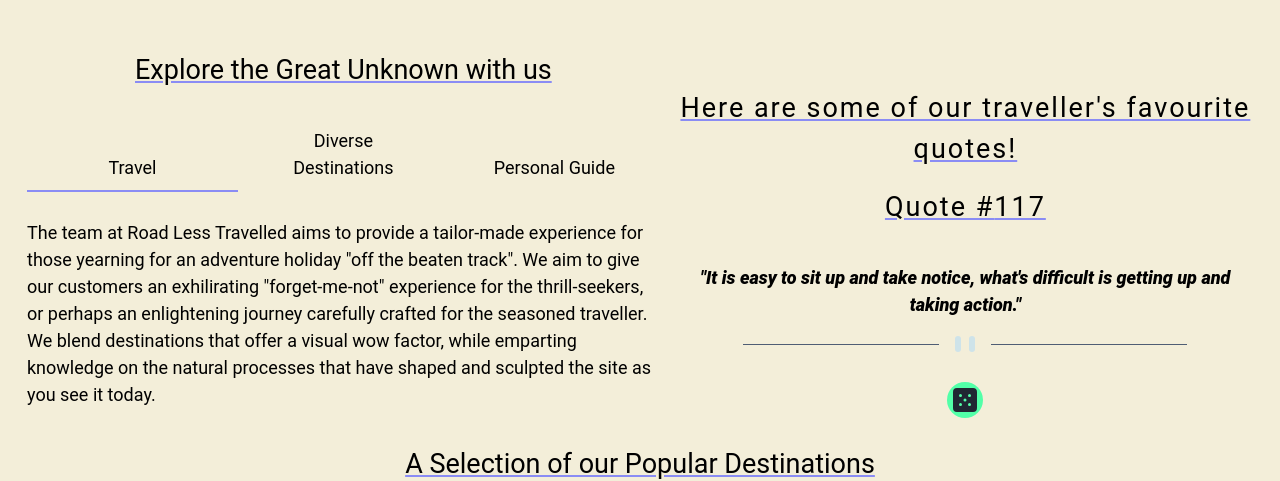
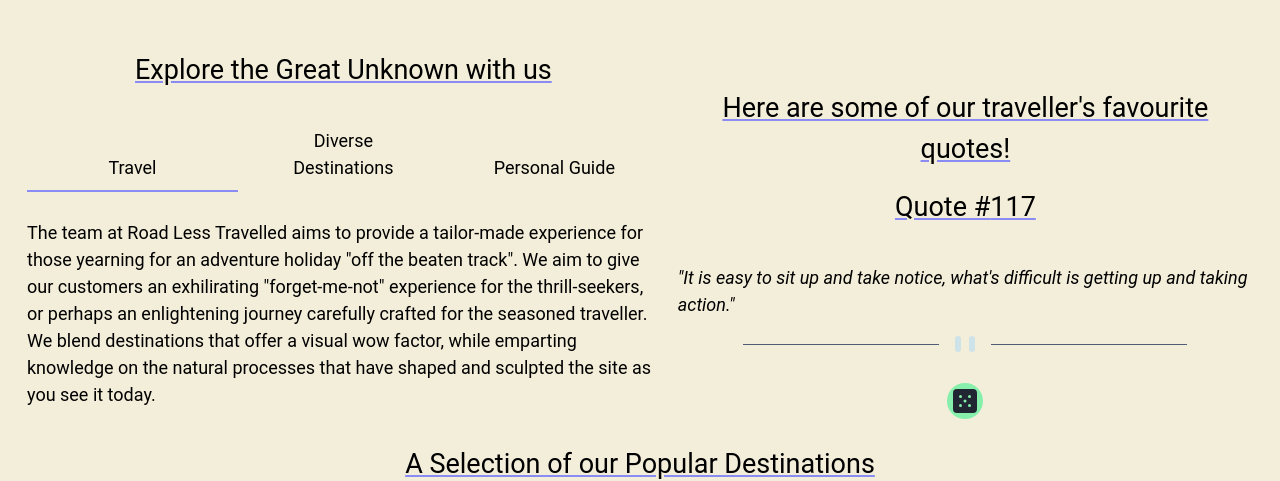
Before and after one commit to wkan17012021/Geo_Travel_Holidays, a React (Create React App) app in the folder rlt/: page / in a window 1280 px wide. Shown: the part 648-1129 px from the top of the page. Built offline with nearby package versions, Linux system fonts and the light colour scheme.

Commit message:
advice gen comp tailwind css mapping

```diff
--- a/rlt/src/advice_gen.css
+++ /dev/null
@@ -1,61 +0,0 @@
-.advice_container {
-    display: flex;
-    flex-direction: column;
-  justify-content: center;
-  align-items: center;
-}
-
-.advice-num-wrapper {
-    margin-top: 1rem;
-    margin-bottom: 1rem;
-    text-align: center;
-  }
-
-  .advice-num-wrapper {
-    color: #000;
-    font-size: 1rem;
-    letter-spacing: 2px;
-  }
-
-  .quote-wrapper {
-    color: #000;
-    font-weight: 800;
-    text-align: center;
-    margin-bottom: 1rem;
-    font-style: italic;
-  }
-
-  picture img {
-    padding-left: 1rem;
-    padding-right: 1rem;
-    max-width: 100%;
-    height: auto;
-  }
-
-  .quote-generator {
-    background: greenyellow;
-    background: hsl(150, 100%, 66%);
-    border-radius: 50%;
-    width: 2rem;
-    height: 2rem;
-    position: relative;
-    top: 30px;
-    transition: 0.5s all linear;
-    -webkit-transition: 0.5s all linear;
-    -moz-transition: 0.5s all linear;
-    -o-transition: 0.5s all linear;
-  }
-
-  .quote-generator img {
-    margin: auto;
-  }
-
-  .quote-generator:hover {
-    -webkit-transform: scale(1.1);
-    -moz-transform: scale(1.1);
-    -ms-transform: scale(1.1);
-    -o-transform: scale(1.1);
-    transform: scale(1.1);
-    box-shadow: hsl(150, 100%, 66%) 1px 5px 40px;
-    cursor: pointer;
-  }
--- a/rlt/src/components/2-col-layout/advice_gen/advice_gen.js
+++ b/rlt/src/components/2-col-layout/advice_gen/advice_gen.js
@@ -10,7 +10,6 @@
   const randQuote = document.querySelector(".quote-wrapper");
   const quoteBtn = document.getElementById("quote-generator");
   // attach event listener to fire API fetch, onto dice button
-
 
   // set empty strings for the inner text properties to auto-populate when the data is obtained
 
@@ -34,8 +33,8 @@
     }
   };
   return (
-    <section className="advice_container md:w-10/12 md:my-4 md:mx-auto">
-      <div className="advice-num-wrapper">
+    <section className="advice-container flex flex-col justify-center items-center md:w-10/12 md:my-4 md:mx-auto">
+      <div className="advice-num-wrapper my-4 text-center">
         <h2 className="title">
           Here are some of our traveller's favourite quotes!
         </h2>
@@ -43,17 +42,27 @@
           Quote #<span id="advice-num">117</span>
         </h2>
       </div>
-      <blockquote className="quote-wrapper">
+      <blockquote className="quote-wrapper italic mb-4">
         "It is easy to sit up and take notice, what's difficult is getting up
         and taking action."
       </blockquote>
       <picture>
         <source media="(max-width:375px)" srcSet={mobileDiv} />
         <source media="(min-width:376px)" srcSet={desktopDiv} />
-        <img src="./images/pattern-divider-mobile.svg" alt="pause icon" loading="lazy"/>
+        <img
+          src="./images/pattern-divider-mobile.svg"
+          alt="pause icon"
+          loading="lazy"
+          className="px-4 max-w-full h-auto"
+        />
       </picture>
-      <button onClick={getRandQuote} type="button" id="quote-generator" className="quote-generator">
-        <img src={dice} alt="dice icon" className="dice-icon" loading="lazy"/>
+      <button
+        onClick={getRandQuote}
+        type="button"
+        id="quote-generator"
+        className="quote-generator bg-green-300 rounded-full w-8 h-8 relative top-7 hover:scale-110 hover:duration-200 hover:shadow-xl hover:shadow-lime-200 cursor-pointer"
+      >
+        <img src={dice} alt="dice icon" className="dice-icon m-auto" loading="lazy" />
       </button>
     </section>
   );
--- a/rlt/src/index.js
+++ b/rlt/src/index.js
@@ -3,13 +3,11 @@
 import "./index.css";
 import "./sidebar.css";
 import "./flex_panel.css";
-import "./advice_gen.css";
 import "./cardwithimg.css";
 import "./canyon_tour.css";
 import "./south-france-tours.css";
 import "./bali_tour.css";
-import "./about-site.css"
-
+import "./about-site.css";
 
 import App from "./App";
 
```
